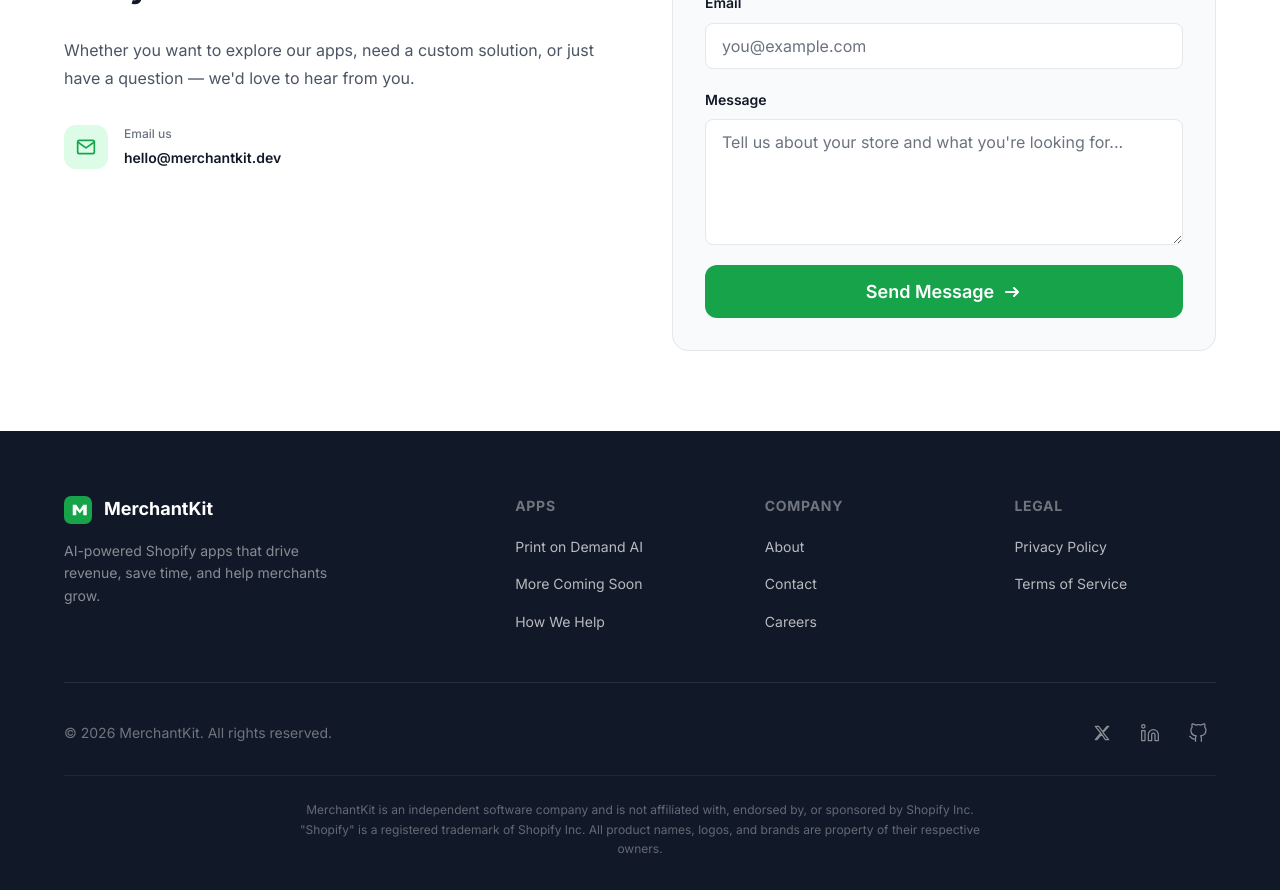
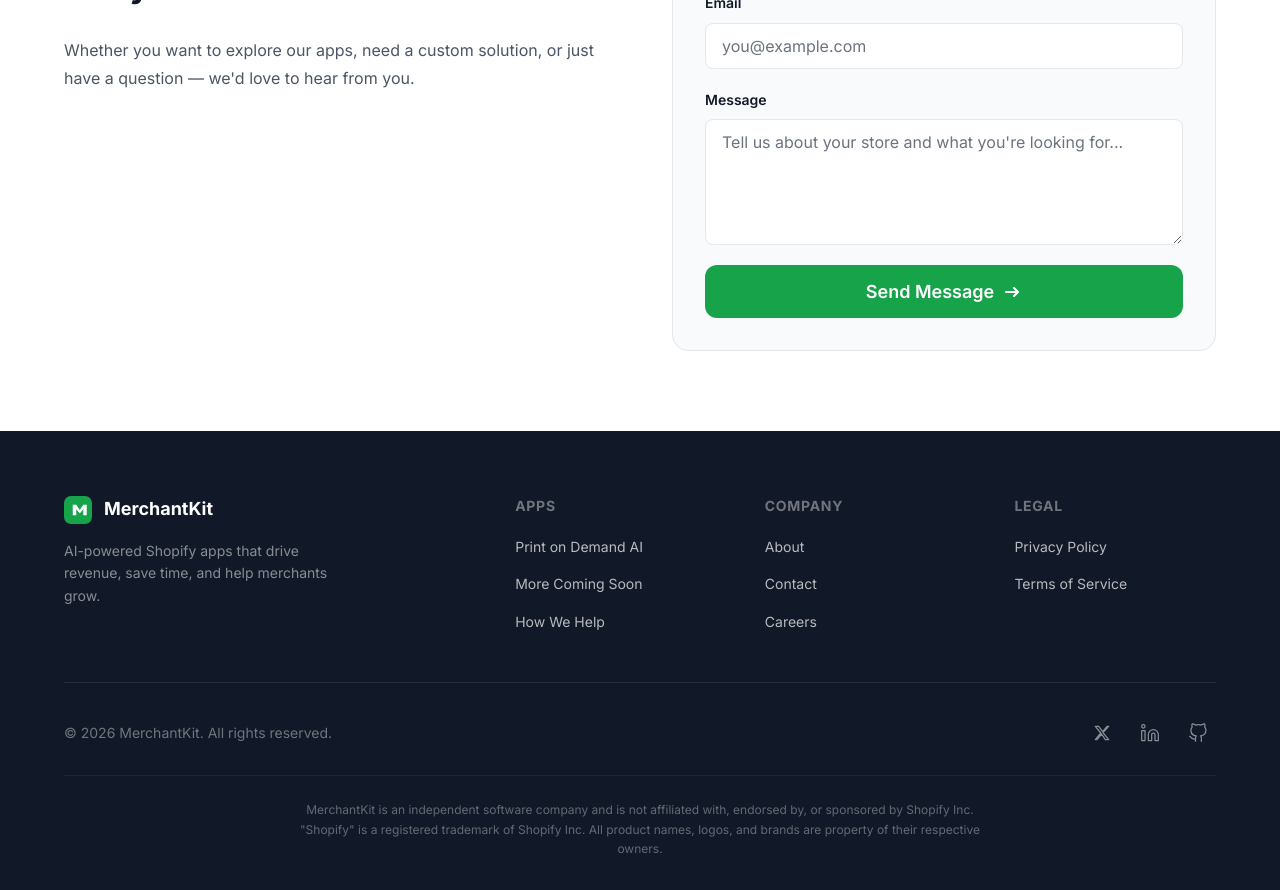
Before and after one commit to goose956/shopifyagency, a React (Vite) app: page / in a window 1280 px wide. Shown: the part 5900-6790 px from the top of the page. Built offline with nearby package versions, Linux system fonts and the light colour scheme.

Commit message:
Remove email contact detail from contact section

```diff
--- a/src/components/Contact.jsx
+++ b/src/components/Contact.jsx
@@ -46,22 +46,6 @@
               Whether you want to explore our apps, need a custom solution, or just have a question
               — we'd love to hear from you.
             </p>
-
-            <div className="contact__details">
-              <div className="contact__detail">
-                <div className="contact__detail-icon">
-                  <svg width="20" height="20" viewBox="0 0 24 24" fill="none">
-                    <path d="M4 4h16c1.1 0 2 .9 2 2v12c0 1.1-.9 2-2 2H4c-1.1 0-2-.9-2-2V6c0-1.1.9-2 2-2z" stroke="currentColor" strokeWidth="2" strokeLinecap="round" strokeLinejoin="round"/>
-                    <polyline points="22,6 12,13 2,6" stroke="currentColor" strokeWidth="2" strokeLinecap="round" strokeLinejoin="round"/>
-                  </svg>
-                </div>
-                <div>
-                  <p className="contact__detail-label">Email us</p>
-                  <a href="mailto:hello@merchantkit.dev" className="contact__detail-value">hello@merchantkit.dev</a>
-                </div>
-              </div>
-
-            </div>
           </div>
 
           <form className="contact__form" onSubmit={handleSubmit}>
```
